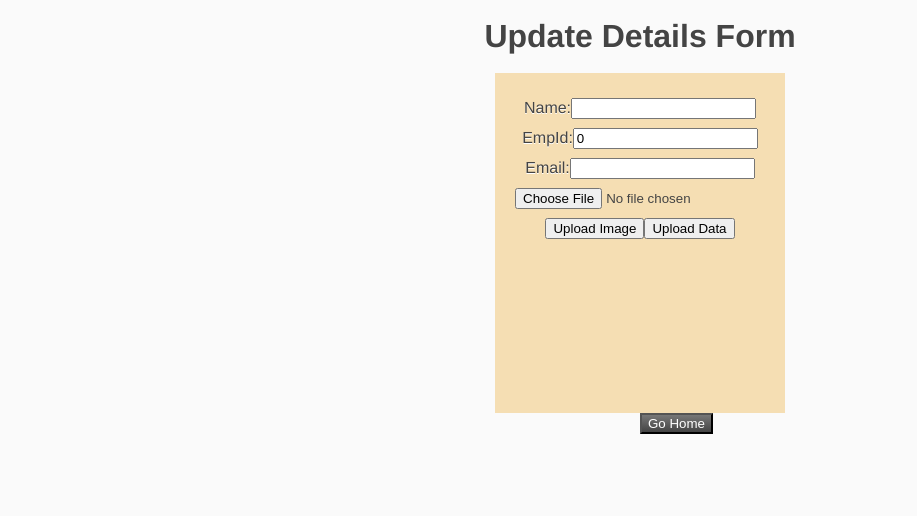
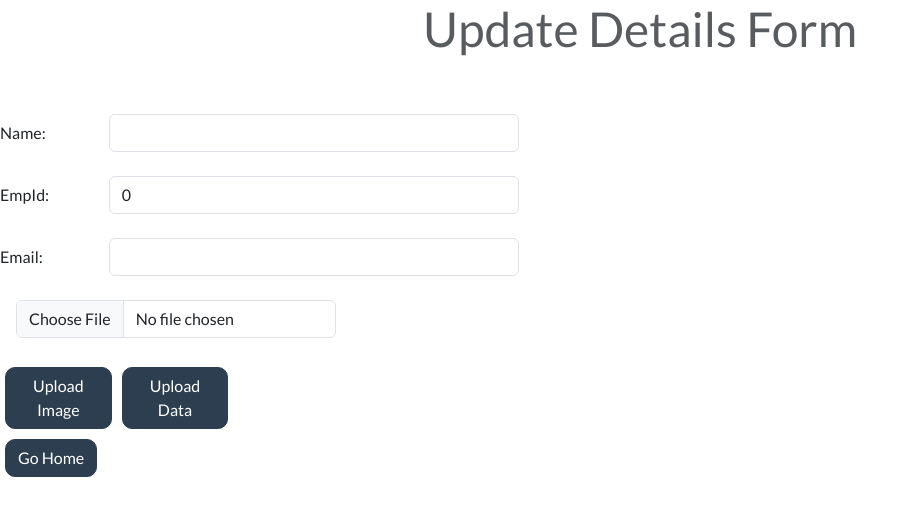
Before and after one commit to Kapsih/EmpDashboard_Frontend, a React (Create React App) app: page /updateForm/1 in a window 1280 px wide. Shown: the top 516 px of the page, without its empty margins (0-917 px from the left). Built offline with nearby package versions, Linux system fonts and the light colour scheme; no server answers.

Commit message:
Added Styling to the frontend

```diff
--- a/package.json
+++ b/package.json
@@ -7,11 +7,9 @@
     "@testing-library/react": "^13.4.0",
     "@testing-library/user-event": "^13.5.0",
     "axios": "^1.6.8",
-    "bootstrap": "^5.3.3",
     "bootswatch": "^5.3.3",
     "cloudinary-react": "^1.8.1",
     "react": "^18.2.0",
-    "react-bootstrap": "^2.10.2",
     "react-dom": "^18.2.0",
     "react-router-dom": "^6.22.3",
     "react-scripts": "5.0.1",
--- a/src/App.js
+++ b/src/App.js
@@ -3,8 +3,10 @@ import Home from "./Pages/Home";
 import UpdateForm from "./Pages/UpdateForm";
 import {Routes, Route} from "react-router-dom";
 import Form from "./Pages/Form";
-import "./Styles/form.css"
-import "./Styles/home.css"
+
+// import "./Styles/form.css"
+// import "./Styles/home.css"
+import 'bootswatch/dist/flatly/bootstrap.min.css';
 
 export default function App() {
 
--- a/src/Pages/Form.jsx
+++ b/src/Pages/Form.jsx
@@ -46,28 +46,51 @@ export default function Form() {
   return (
 
     <>
-        <h1 style={{textAlign:"center"}}>Employee profile form</h1>
-        <form className='formBox'>
+        <h1 style={{textAlign:"center"}} className="text-body-secondary">Employee profile form</h1>
+        <br></br>
+        <form >
+                 <div className="row">
+                    <label htmlFor="name" className="col-sm-1 col-form-label">Name:</label>
+                    <div className="col-sm-4">
+                      <input id="name"  type="text" className="form-control" onChange={(e)=>{setName(e.target.value)}} />
+                    </div>
+                  </div>
 
-                <label htmlFor="name">Name:</label>
-                 <input id="name"  type='text' onChange={(e)=>{setName(e.target.value)}} />
+                  <br></br>
+
+
+                <div className="row">
+                   <label htmlFor="empId" className="col-sm-1 col-form-label" >EmpId:</label>
+                   <div className="col-sm-4">
+                      <input id="empId" type="text" className="form-control" onChange={(e)=>{setempId(e.target.value)}} />
+                   </div>
+                </div>
+
+                <br></br>
+
+
+                  <div className='row'>
+                    <label className="col-sm-1 col-form-label" htmlFor="email">Email:</label>
+                    <div className="col-sm-4">
+                      <input id="email" className='form-control' type='email' onChange={(e)=>{setEmail(e.target.value)}}/>
+                    </div>
+                  </div>
+
+                 <br></br>
+                <br></br>
+
+                  <div className="col-sm-3 ms-3" >
+                     <input className="form-control"  type='file' accept='images/*' onChange={(e)=>{setImage(e.target.files[0])}} />
+                  </div>
+
                  <br></br>
 
-                <label htmlFor="empId">EmpId:</label>
-                 <input id="empId" type='text'  onChange={(e)=>{setempId(e.target.value)}} />
-                    <br></br>
-
-                 <label htmlFor="email">Email:</label>
-                 <input id="email" type='email' onChange={(e)=>{setEmail(e.target.value)}}/>
-                 <br></br>
-
-                 <input style={{margin:"auto"}} type='file' accept='images/*' onChange={(e)=>{setImage(e.target.files[0])}} />
-                 <br></br>
-                 <button type="button" onClick={uploadImage} >Upload Image</button>
-                 <button onClick={Submit} > Upload Data</button>
+                 <button className="btn btn-primary col-sm-1" style={{margin:"5px", borderRadius:"10px"}} type="button" onClick={uploadImage} >Upload Image</button>
+                 <button className="btn btn-primary col-sm-1" style={{margin:"5px", borderRadius:"10px"}} onClick={Submit} > Upload Data</button>
 
         </form>
-        <button className="btn" onClick={()=>{navigate("/")}}>Go Home</button>
+        <br></br>
+        <button className="btn btn-primary" style={{margin:"5px", borderRadius:"10px", textAlign:"center"}}  onClick={()=>{navigate("/")}}>Go Home</button>
     </>
   )
 }
--- a/src/Pages/Home.jsx
+++ b/src/Pages/Home.jsx
@@ -38,43 +38,50 @@ export default function Home() {
     fetchData()
   }
   const navigate = useNavigate();
+
+
   return (
     <div>
-     <h1 style={{textAlign:"center"}}>Employee Table Data</h1>
-        <table>
+     <h1 style={{textAlign:'center'}} className="text-body-secondary">Employee Table Data</h1>
+        <table className='table table-hover'>
     <thead>
-      <tr>
-      <th>Emp Id</th>
-      <th>Emp Name</th>
-      <th>Email</th>
-      <th> Profile Picture</th>
-      <th> Update/Delete</th>
+      <tr >
+      <th scope='col'>Emp Id</th>
+      <th scope="col">Emp Name</th>
+      <th scope="col">Email</th>
+      <th scope="col"> Profile Picture</th>
+      <th scope="col"> Update/Delete</th>
       </tr>
 
     </thead>
-    <tbody>
+    <tbody >
       {employess.map((emp,key) => {
         return (
-          <tr key={key}>
-            <td>{emp.empId}</td>
+          <tr className='table-primary' key={key}>
+            <th scope='row'>{emp.empId}</th>
             <td>{emp.name}</td>
             <td>{emp.email}</td>
             <td>
               <img
+                style={{
+                  width:"80px",
+                  height:"80px",
+                  "border-radius": "50%"
+                }}
                 src={emp.photoUrl}
                 alt="Emp"
 
               ></img>
             </td>
             <td>
-              <button onClick={()=>{handleUpdate(emp._id)}}>Update</button>
-              <button onClick={()=>{handleDelete(emp._id)}}>Delete</button>
+              <button  type='button' className='btn btn-secondary' style={{margin:"5px", borderRadius:"10px"}} onClick={()=>{handleUpdate(emp._id)}}>Update</button>
+              <button type='button' className="btn btn-secondary" style={{margin:"5px", borderRadius:"10px"}} onClick={()=>{handleDelete(emp._id)}}>Delete</button>
             </td>
           </tr>
         );
       })}
     </tbody>
   </table>
-  <button className="btn" onClick={()=>{navigate("form")}}>Add profile</button></div>
+  <button type='button'  className="btn btn-secondary  m-5" style={{ borderRadius:"10px"}} onClick={()=>{navigate("form")}}>Add profile</button></div>
   )
 }
--- a/src/Pages/UpdateForm.jsx
+++ b/src/Pages/UpdateForm.jsx
@@ -64,27 +64,48 @@ export default function UpdateForm() {
   return (
 
     <>
-        <h1 style={{textAlign:"center"}}>Update Details Form</h1>
-        <form className='formBox'>
+        <h1 style={{textAlign:"center"}} className="text-body-secondary" >Update Details Form</h1>
+        <br></br>
+        <br></br>
+        <form>
+                <div className="row">
+                  <label className="col-sm-1 col-form-label" htmlFor="name">Name:</label>
+                  <div className="col-sm-4">
+                    <input id="name" name="name" className="form-control" type='text' value={employee.name} onChange={handleInputChange} />
+                  </div>
+                 </div>
 
-                <label htmlFor="name">Name:</label>
-                 <input id="name" name="name"  type='text' value={employee.name} onChange={handleInputChange} />
                  <br></br>
 
-                <label htmlFor="empId">EmpId:</label>
-                 <input id="empId" name="empId" type='text' value={employee.empId} onChange={handleInputChange} />
-                    <br></br>
+                <div className="row">
+                  <label className="col-sm-1 col-form-label" htmlFor="empId">EmpId:</label>
+                  <div className="col-sm-4">
+                    <input id="empId" name="empId" className="form-control" type='text' value={employee.empId} onChange={handleInputChange} />
+                  </div>
+                </div>
 
-                 <label htmlFor="email">Email:</label>
-                 <input id="email" name="email" type='email' value={employee.email} onChange={handleInputChange}/>
+                <br></br>
+
+                <div className="row">
+                  <label className="col-sm-1 col-form-label" htmlFor="email">Email:</label>
+                  <div className="col-sm-4">
+                      <input id="email" className="form-control" name="email" type='email' value={employee.email} onChange={handleInputChange}/>
+
+                  </div>
+                </div>
+
+                <br></br>
+
+                <div className="col-sm-3 ms-3">
+                  <input className="form-control"  style={{margin:"auto"}} type='file'  accept='images/*' onChange={handleImageChange} />
+                </div>
+
                  <br></br>
 
-                 <input style={{margin:"auto"}} type='file'  accept='images/*' onChange={handleImageChange} />
-                 <br></br>
-                 <button type="button" onClick={uploadImage} >Upload Image</button>
-                 <button onClick={Submit} > Upload Data</button>
+                 <button className="btn btn-primary col-sm-1" style={{margin:"5px", borderRadius:"10px"}} type="button" onClick={uploadImage} >Upload Image</button>
+                 <button className="btn btn-primary col-sm-1" style={{margin:"5px", borderRadius:"10px"}} onClick={Submit} > Upload Data</button>
         </form>
-        <button className="btn" onClick={()=>{navigate("/")}}>Go Home</button>
+        <button className="btn btn-primary" style={{margin:"5px", borderRadius:"10px", textAlign:"center"}} onClick={()=>{navigate("/")}}>Go Home</button>
     </>
   )
 }
--- a/src/Styles/home.css
+++ b/src/Styles/home.css
@@ -14,7 +14,7 @@
   }
 
   table {
-    background: #f5f5f5;
+    background: papayawhip;
     border-collapse: separate;
     box-shadow: inset 0 1px 0 #fff;
     font-size: 12px;
--- a/src/index.js
+++ b/src/index.js
@@ -1,7 +1,8 @@
 import React from 'react';
 import ReactDOM from 'react-dom/client';
 import App from './App';
-import {BrowserRouter} from "react-router-dom"
+import {BrowserRouter} from "react-router-dom";
+
 
 
 
```
Also changed, not shown: 2 other files (tests, documents, lock files or other folders).
